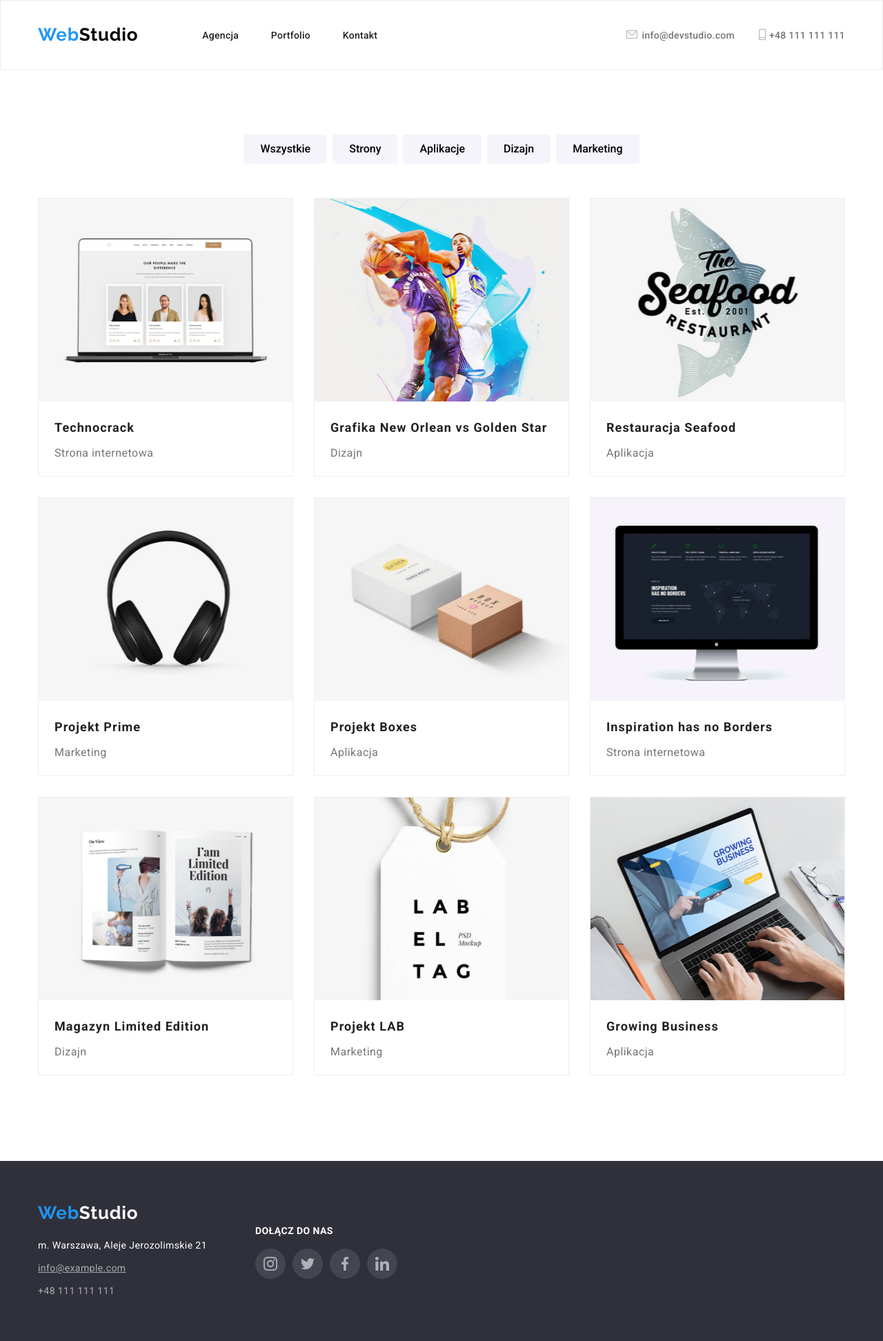
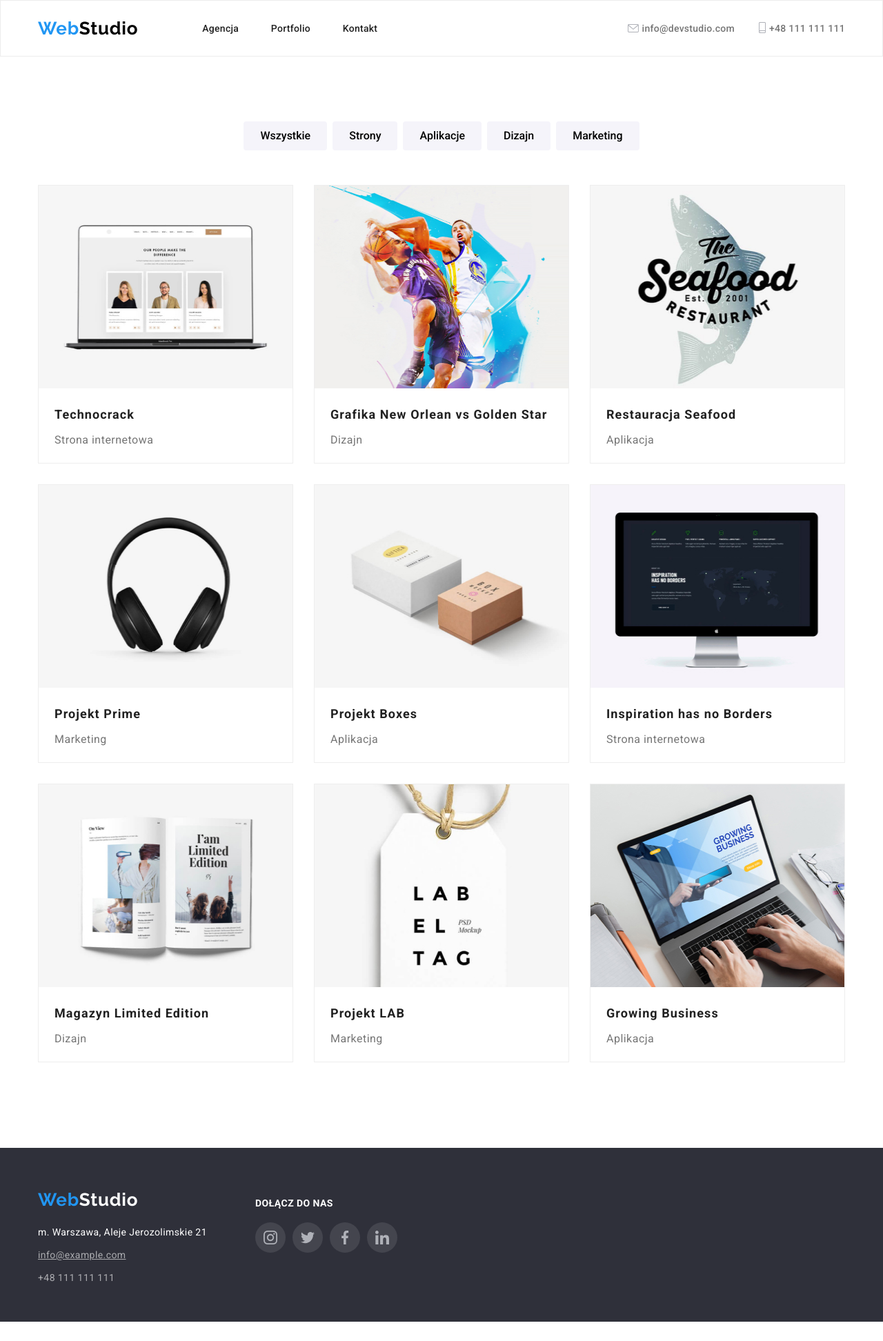
Before and after one commit to bp998/goit-markup-hw-04, a plain HTML site: page portfolio.html in a window 1280 px wide. Shown: the whole page at 69% size. After the commit the page ends 1916 px from the top, so only its background shows below. Drawn offline with Linux system fonts and the light colour scheme.

Commit message:
28.10.22 12:57

```diff
--- a/css/styles.css
+++ b/css/styles.css
@@ -36,6 +36,7 @@ body {
 /* ================================================================================*/
 
 .wrapper-social {
+  margin: 0;
   display: flex;
   justify-content: center;
   gap: 10px;
@@ -51,6 +52,7 @@ body {
 
 .background-block {
   background-color: var(--second-background);
+  height: 252px;
 }
 
 .list-styling {
@@ -85,7 +87,7 @@ body {
   display: flex;
   align-items: center;
   justify-content: space-between;
-  padding-block: calc(49px / 2);
+  padding-block: 15px;
 }
 
 .webstudio-top {
@@ -175,8 +177,8 @@ body {
 
 .icon-mail {
   position: absolute;
-  left: -22.5px;
-  top: 1px;
+  left: -20.5px;
+  top: 1.5px;
 }
 
 .icon-tel {
@@ -240,7 +242,6 @@ body {
 
 .footer-address-position {
   padding: 0;
-  padding-bottom: 60px;
   margin: 0;
   display: flex;
   flex-direction: column;
@@ -256,14 +257,16 @@ body {
 
 .footer-wrapper {
   display: flex;
-  align-items: center;
 }
 
 .footer-social {
+  padding-top: 72px;
   padding-left: 70px;
 }
 
 .footer-social-header {
+  margin: 0;
+  padding-bottom: 20px;
   color: var(--white-color);
   font-size: 14px;
   line-height: 16px;
```
